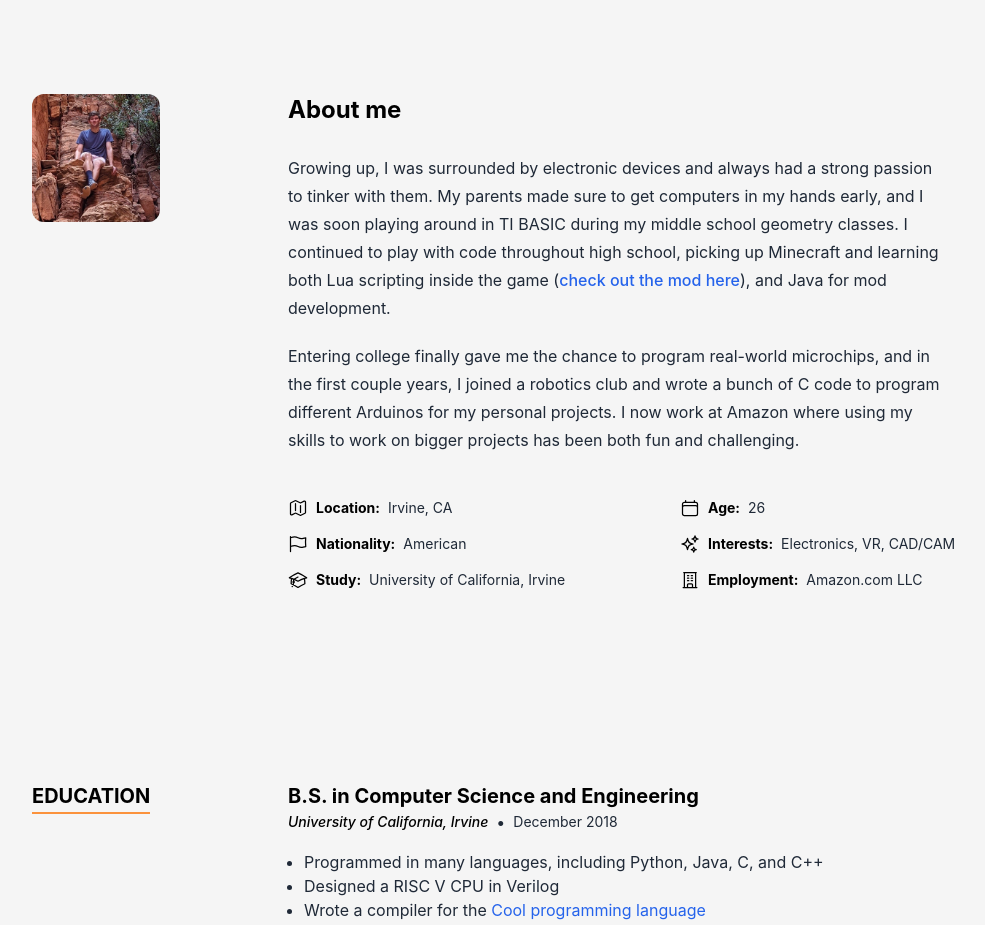
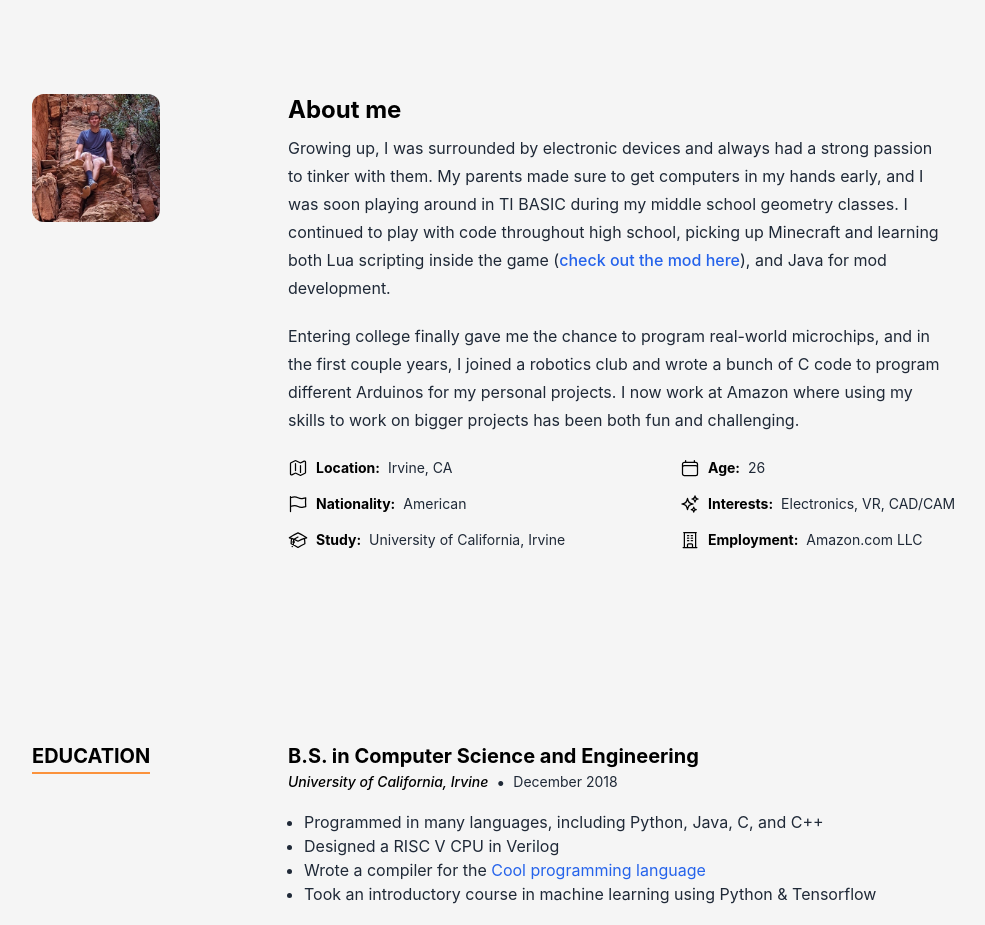
Before and after one commit to Dallas-J/react-resume, a React (Create React App) app: page / in a window 1280 px wide. Shown: the part 802-1727 px from the top of the page, without its empty margins (96-1081 px from the left). Built offline with nearby package versions, Linux system fonts and the light colour scheme.

Commit message:
Fix minor console warnings

```diff
--- a/src/components/Sections/About.tsx
+++ b/src/components/Sections/About.tsx
@@ -14,7 +14,7 @@ const About = memo(() => {
         <div className='col-span-1 flex flex-col gap-y-6 md:col-span-3'>
           <div className="flex flex-col gap-y-2">
             <h2 className="text-2xl font-bold text-black dark:text-white">About me</h2>
-            <p className="prose prose-sm sm:prose-base text-gray-800 dark:text-gray-300">{description}</p>
+            <div className="prose prose-sm sm:prose-base text-gray-800 dark:text-gray-300">{description}</div>
           </div>
           <ul className="grid grid-cols-1 gap-4 sm:grid-cols-2">
             {aboutItems.map(({label, text, Icon}, idx) => (
--- a/src/components/Sections/Contact/ContactForm.tsx
+++ b/src/components/Sections/Contact/ContactForm.tsx
@@ -97,19 +97,19 @@ const ContactForm: FC = memo(() => {
         placeholder="Message"
         required
       />
+      <input
+        className='hidden'
+        id='honeypot'
+        name='honeypot'
+        type='text'
+        onChange={onChange}
+      />
       <button
         aria-label="Submit contact form"
         className="w-max rounded-full border-2 border-orange-600 bg-orange-600 dark:bg-stone-900 px-4 py-2 text-sm font-medium text-white shadow-md outline-none hover:bg-stone-600 focus:ring-2 focus:ring-orange-600 focus:ring-offset-2 focus:ring-offset-stone-800"
         type="submit">
         Send Message
       </button>
-      <input
-        id='honeypot'
-        name='honeypot'
-        type='text'
-        value=''
-        style={{ display: 'none' }}
-      />
     </form>
   );
 });
--- a/src/data/data.tsx
+++ b/src/data/data.tsx
@@ -103,7 +103,7 @@ export const heroData: Hero = {
  */
 export const aboutData: About = {
   description: (
-    <p>
+    <>
       <p>
         Growing up, I was surrounded by electronic devices and always had a strong passion to tinker with them.
         My parents made sure to get computers in my hands early, and I was soon playing around in TI BASIC during my middle
@@ -115,7 +115,7 @@ export const aboutData: About = {
         I joined a robotics club and wrote a bunch of C code to program different Arduinos for my personal projects. I now work at
         Amazon where using my skills to work on bigger projects has been both fun and challenging.
       </p>
-    </p>
+    </>
   ),
   aboutItems: [
     {label: 'Location', text: 'Irvine, CA', Icon: MapIcon},
```
